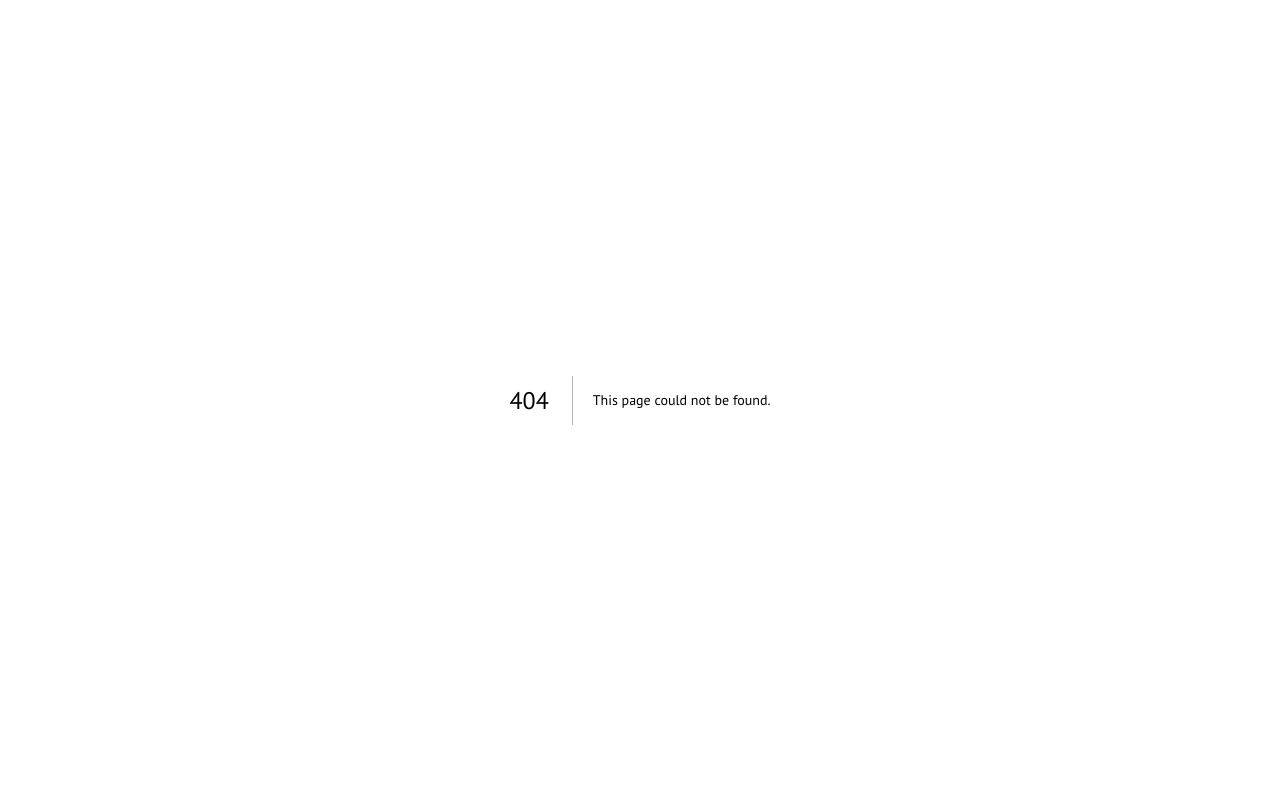
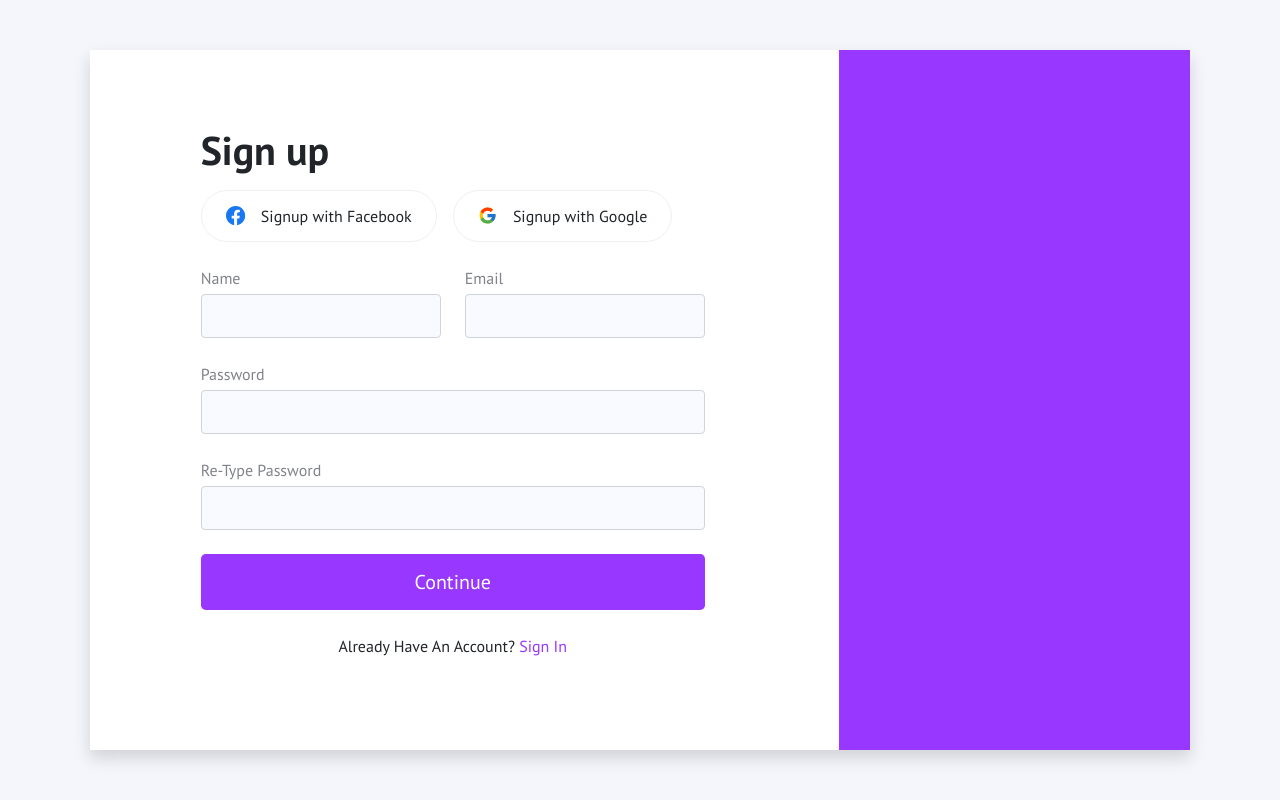
Before and after one commit to sameershaikh55/duokast-new, a Next.js app: page /signUp in a window 1280 px wide. Before the commit this address had no page. Built offline with nearby package versions, Linux system fonts and the light colour scheme.

Commit message:
login and sign up

```diff
--- /dev/null
+++ b/pages/signUp.jsx
@@ -0,0 +1,83 @@
+import React from "react";
+import { BsFacebook } from "react-icons/bs";
+import { FcGoogle } from "react-icons/fc";
+
+const signUp = () => {
+	return (
+		<div className="sign_up_container">
+			<div className="container-fluid">
+				<div className="row">
+					<div className="col-11 col-md-12 mx-auto">
+						<div className="inner_sign shadow">
+							<div className="row h-100">
+								<div className="col-12 py-4 col-md-8 align-self-center px-5 form_sec">
+									<h1 className="fw-bold mb-4 mb-md-3">Sign up</h1>
+
+									<div className="d-flex flex-column flex-md-row mb-4">
+										<div className="share_ px-4 d-flex align-items-center">
+											<BsFacebook color="#1877F2" fontSize="1.2rem" />
+											<p className="mb-0 ms-3">Signup with Facebook</p>
+										</div>
+										<div className="ms-0 ms-md-3 mt-2 mt-md-0 share_ px-4 d-flex align-items-center">
+											<FcGoogle fontSize="1.2rem" />
+											<p className="mb-0 ms-3">Signup with Google</p>
+										</div>
+									</div>
+
+									<div className="row">
+										<div className="col-12">
+											<div className="row gy-4">
+												<div className="col-12 col-md-6">
+													<div className="form-group">
+														<label htmlFor="Your name">Name</label>
+														<input type="email" className="form-control mt-1" />
+													</div>
+												</div>
+												<div className="col-12 col-md-6">
+													<div className="form-group">
+														<label htmlFor="Your name">Email</label>
+														<input type="email" className="form-control mt-1" />
+													</div>
+												</div>
+												<div className="col-12">
+													<div className="form-group">
+														<label htmlFor="Your name">Password</label>
+														<input type="email" className="form-control mt-1" />
+													</div>
+												</div>
+												<div className="col-12">
+													<div className="form-group">
+														<label htmlFor="Your name">Re-Type Password</label>
+														<input type="email" className="form-control mt-1" />
+													</div>
+												</div>
+												<div className="col-12">
+													<button className="w-100 py-3 h5 mb-0 text-white rounded-3 border-0 bg_color2">
+														Continue
+													</button>
+												</div>
+												<div className="col-12">
+													<p className="text-center">
+														Already Have An Account?{" "}
+														<a className="text-decoration-none color2" href="">
+															Sign In
+														</a>
+													</p>
+												</div>
+											</div>
+										</div>
+									</div>
+								</div>
+								<div className="d-none d-md-block col-4 h-100">
+									<div className="bg_color2 w-100 h-100"></div>
+								</div>
+							</div>
+						</div>
+					</div>
+				</div>
+			</div>
+		</div>
+	);
+};
+
+export default signUp;
--- a/styles/styles.css
+++ b/styles/styles.css
@@ -673,6 +673,62 @@ html {
   border-radius: 10px;
 }
 
+.sign_up_container {
+  background-color: #f4f6fc;
+  height: 100vh;
+  width: 100%;
+  display: -webkit-box;
+  display: -ms-flexbox;
+  display: flex;
+  -webkit-box-pack: center;
+      -ms-flex-pack: center;
+          justify-content: center;
+  -webkit-box-align: center;
+      -ms-flex-align: center;
+          align-items: center;
+}
+
+.sign_up_container .inner_sign {
+  background-color: #fff;
+  height: 700px;
+  max-width: 1100px;
+  margin-left: auto;
+  margin-right: auto;
+}
+
+.sign_up_container .form_sec {
+  max-width: 600px;
+  margin-left: auto;
+  margin-right: auto;
+}
+
+.sign_up_container .share_ {
+  padding: 0.8rem;
+  border: 1px solid #eeee;
+  border-radius: 50px;
+}
+
+.sign_up_container label {
+  color: #81838c;
+}
+
+.sign_up_container .form-control:focus {
+  border-color: #9837ff;
+  -webkit-box-shadow: 0 0 0 0.25rem rgba(152, 55, 255, 0.25);
+          box-shadow: 0 0 0 0.25rem rgba(152, 55, 255, 0.25);
+}
+
+.sign_up_container input {
+  height: 44px !important;
+  background-color: #e0e7ff34;
+}
+
+@media screen and (max-width: 768px) {
+  .sign_up_container .inner_sign {
+    height: auto;
+  }
+}
+
 @media screen and (max-width: 575px) {
   .services_container .service_card {
     min-height: 200px;
--- a/styles/styles.scss
+++ b/styles/styles.scss
@@ -709,11 +709,59 @@ html {
 }
 // BLOG END
 
+// SIGN UP START
+.sign_up_container {
+	background-color: #f4f6fc;
+	height: 100vh;
+	width: 100%;
+	display: flex;
+	justify-content: center;
+	align-items: center;
+
+	.inner_sign {
+		background-color: #fff;
+		height: 700px;
+		max-width: 1100px;
+		margin-left: auto;
+		margin-right: auto;
+	}
+
+	.form_sec {
+		max-width: 600px;
+		margin-left: auto;
+		margin-right: auto;
+	}
+
+	.share_ {
+		padding: 0.8rem;
+		border: 1px solid #eeee;
+		border-radius: 50px;
+	}
+
+	label {
+		color: $color4;
+	}
+
+	.form-control:focus {
+		border-color: $color2;
+		box-shadow: 0 0 0 0.25rem rgba(152, 55, 255, 0.25);
+	}
+
+	input {
+		height: 44px !important;
+		background-color: #e0e7ff34;
+	}
+}
+// SIGN UP END
+
 // MEDIA START
 @media screen and (max-width: 992px) {
 }
 
 @media screen and (max-width: 768px) {
+	.sign_up_container .inner_sign {
+		height: auto;
+	}
 }
 
 @media screen and (max-width: 575px) {
```
Also changed, not shown: pages/login.jsx (added, +74 -0 lines), assets/images/login.svg (added), 1 other file (tests, documents, lock files or other folders).
